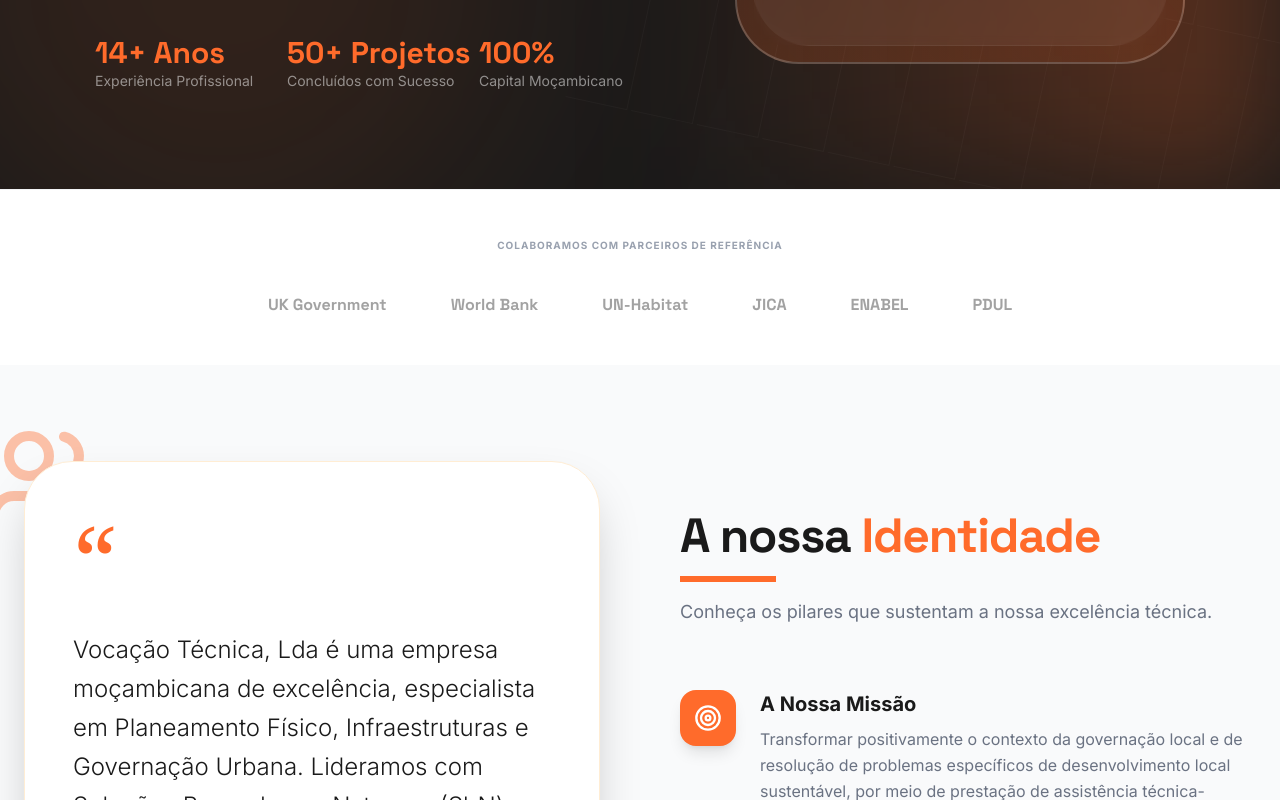
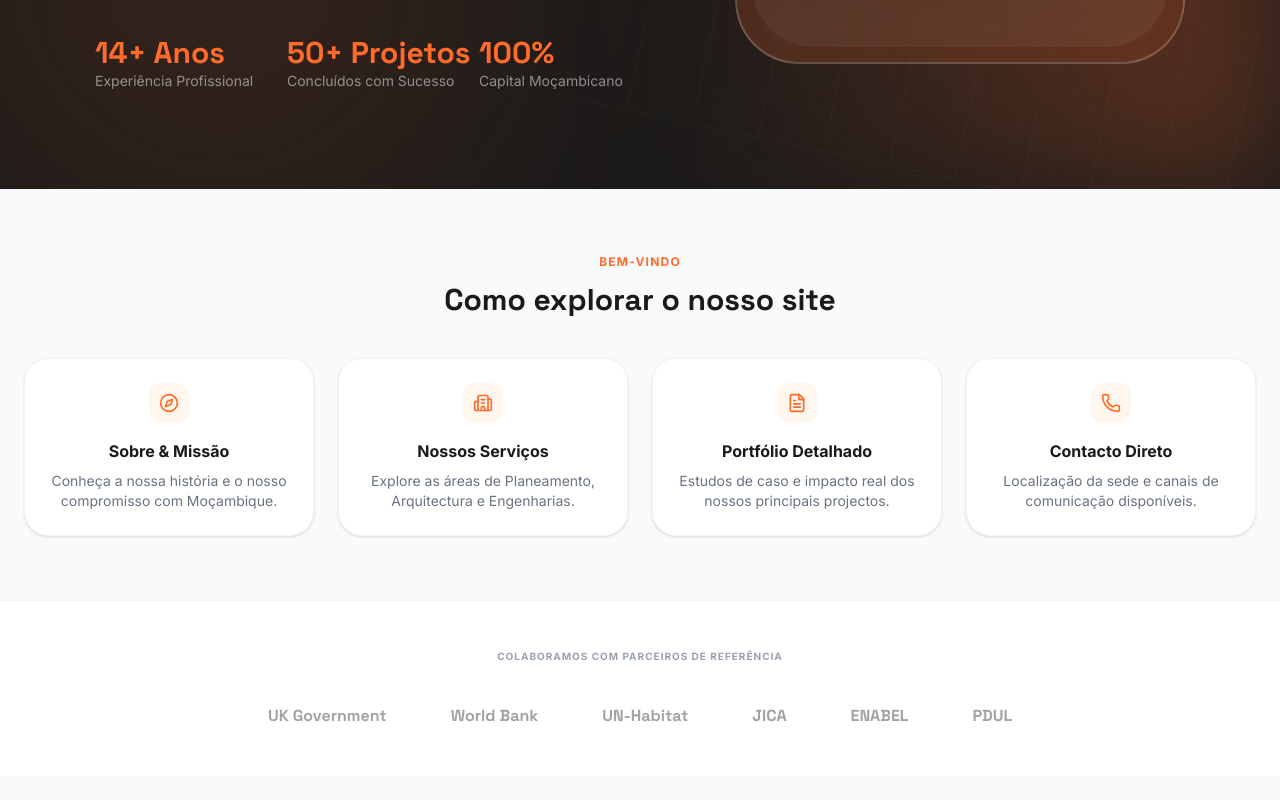
Before and after one commit to Unicodesrealm/Vt-app, a React (Vite) app: page / in a window 1280 px wide. Shown: the part 611-1411 px from the top of the page. Built offline with nearby package versions, Linux system fonts and the light colour scheme.

Commit message:
Add quick site guide section

```diff
--- a/src/App.tsx
+++ b/src/App.tsx
@@ -943,6 +943,44 @@ export default function App() {
         </div>
       </section>
 
+      {/* Guia Rápido do Site */}
+      <section className="bg-gray-50 py-16 border-t border-gray-100">
+        <div className="max-w-7xl mx-auto px-6 text-center">
+          <p className="text-xs font-bold text-vt-orange uppercase tracking-widest mb-3">Bem-vindo</p>
+          <h2 className="text-3xl font-display font-bold text-vt-dark mb-10">Como explorar o nosso site</h2>
+          <div className="grid md:grid-cols-4 gap-6">
+            <motion.div whileHover={{ y: -5 }} className="bg-white p-6 rounded-3xl shadow-sm border border-gray-100">
+              <div className="w-10 h-10 bg-orange-50 text-vt-orange flex items-center justify-center rounded-xl mb-4 mx-auto">
+                <Compass size={20} />
+              </div>
+              <p className="font-bold text-vt-dark mb-2">Sobre & Missão</p>
+              <p className="text-gray-500 text-sm">Conheça a nossa história e o nosso compromisso com Moçambique.</p>
+            </motion.div>
+            <motion.div whileHover={{ y: -5 }} className="bg-white p-6 rounded-3xl shadow-sm border border-gray-100">
+              <div className="w-10 h-10 bg-orange-50 text-vt-orange flex items-center justify-center rounded-xl mb-4 mx-auto">
+                <Building2 size={20} />
+              </div>
+              <p className="font-bold text-vt-dark mb-2">Nossos Serviços</p>
+              <p className="text-gray-500 text-sm">Explore as áreas de Planeamento, Arquitectura e Engenharias.</p>
+            </motion.div>
+            <motion.div whileHover={{ y: -5 }} className="bg-white p-6 rounded-3xl shadow-sm border border-gray-100 cursor-pointer" onClick={() => { setView('portfolio'); window.scrollTo(0,0); }}>
+              <div className="w-10 h-10 bg-orange-50 text-vt-orange flex items-center justify-center rounded-xl mb-4 mx-auto">
+                <FileText size={20} />
+              </div>
+              <p className="font-bold text-vt-dark mb-2">Portfólio Detalhado</p>
+              <p className="text-gray-500 text-sm">Estudos de caso e impacto real dos nossos principais projectos.</p>
+            </motion.div>
+            <motion.div whileHover={{ y: -5 }} className="bg-white p-6 rounded-3xl shadow-sm border border-gray-100 cursor-pointer" onClick={() => document.getElementById('contacto')?.scrollIntoView({ behavior: 'smooth' })}>
+              <div className="w-10 h-10 bg-orange-50 text-vt-orange flex items-center justify-center rounded-xl mb-4 mx-auto">
+                <Phone size={20} />
+              </div>
+              <p className="font-bold text-vt-dark mb-2">Contacto Direto</p>
+              <p className="text-gray-500 text-sm">Localização da sede e canais de comunicação disponíveis.</p>
+            </motion.div>
+          </div>
+        </div>
+      </section>
+
       {/* Partners section */}
       <motion.div
         initial={{ opacity: 0 }}
```
